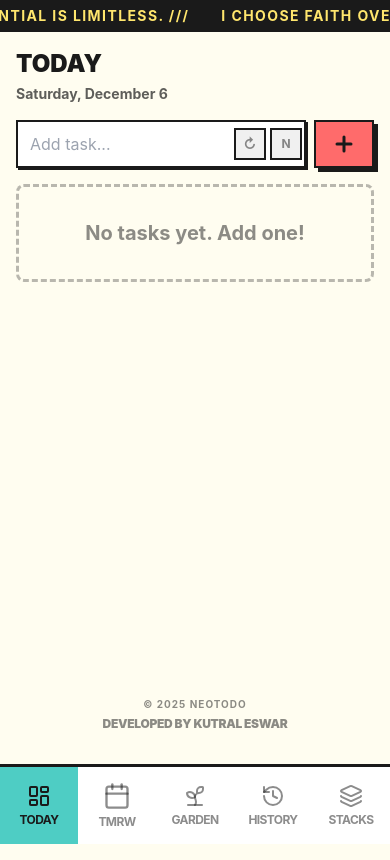
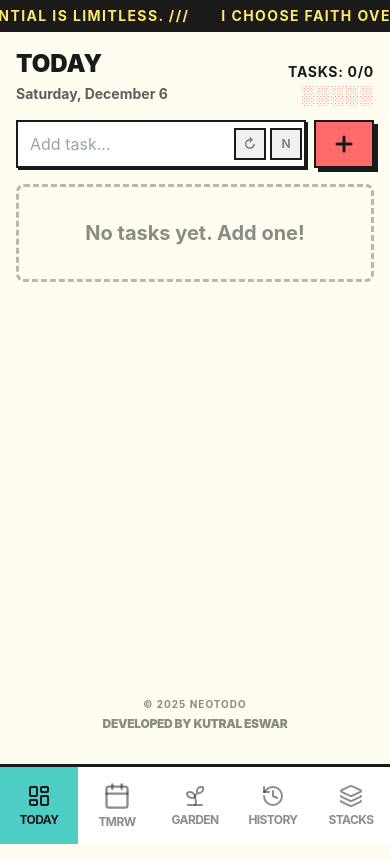
Before and after one commit to Kutral/todo, a React (Vite) app: page / in a window 390 px wide. Built offline with nearby package versions, Linux system fonts and the light colour scheme.

Commit message:
Fix mobile visibility for Momentum Bar + Boost Confetti

```diff
--- a/src/TodoApp.tsx
+++ b/src/TodoApp.tsx
@@ -186,7 +186,7 @@ function TodoApp() {
                                 {isFolderTab ? `Tasks in ${activeTab}` : displayDate.toLocaleDateString('en-US', { weekday: 'long', month: 'long', day: 'numeric' })}
                             </p>
                         </div>
-                        <div className="text-right hidden md:block">
+                        <div className="text-right">
                             {/* Momentum Bar */}
                             <div className="flex flex-col items-end gap-1">
                                 <p className="text-sm font-bold uppercase tracking-wider">
```
